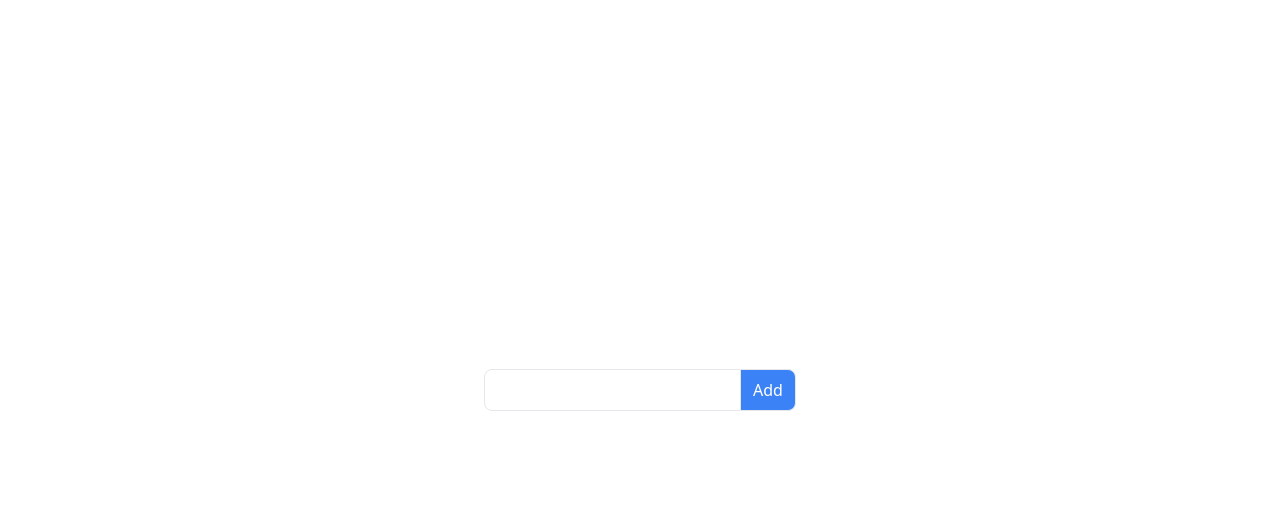
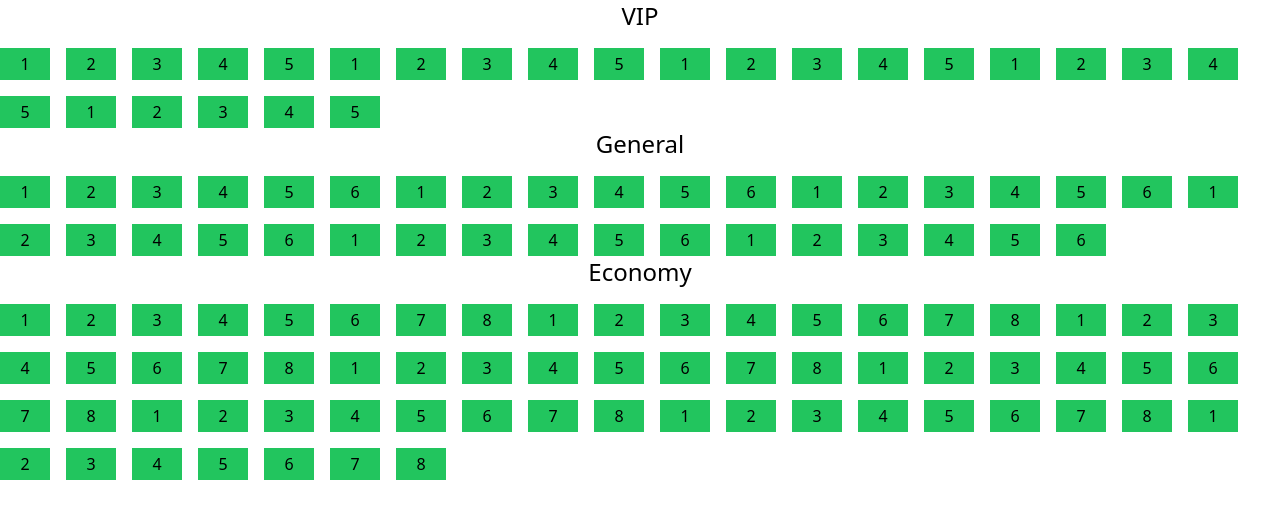
Before and after one commit to utsavbaral007/learn-typescript, a React (Vite) app: page / in a window 1280 px wide. Shown: the top 518 px of the page. Built offline with nearby package versions, Linux system fonts and the light colour scheme.

Commit message:
learn typescript, slot booking initialized

```diff
--- a/src/App.tsx
+++ b/src/App.tsx
@@ -15,11 +15,11 @@ function App() {
   const [loggedIn, setLoggedIn] = useState<boolean>(true);
 
   return (
-    <div className="w-full h-screen flex flex-col justify-center items-center">
-      <Todo />
+    <div className="w-full h-auto flex flex-col justify-center items-center">
+      {/* <Todo /> */}
       {/* <DeleteList /> */}
       {/* <MultipleDropdown /> */}
-      {/* <TickedBooking /> */}
+      <TickedBooking />
       {/* <Greet
         username={username}
         messageLength={messageLength}
--- a/src/components/TickedBooking.tsx
+++ b/src/components/TickedBooking.tsx
@@ -1,7 +1,13 @@
 import { useState } from "react";
 
 const TickedBooking = () => {
-  const [selectedSeat, setSelectedSeat] = useState({});
+  interface seatData {
+    section: string;
+    row: number;
+    col: number;
+  }
+
+  const [selectedSeat, setSelectedSeat] = useState([]);
 
   const sections = [
     {
@@ -20,17 +26,30 @@ const TickedBooking = () => {
       seatsPerRow: 8,
     },
   ];
+
+  let count = 0;
+
+  const selectSeat = (seatData: seatData) => {
+    console.log(seatData);
+    // count += 1;
+    // if (count > 5) {
+    //   console.log("You can only select 5 seats");
+    // } else {
+    //   console.log("select more seats");
+    // }
+  };
+
   return (
     <>
       <div className="flex flex-col items-center">
         {sections?.map((data, index) => (
-          <div key={index} className={`w-[${70*data.rows}px] text-center`}>
+          <div key={index} className={`w-[${70 * data.rows}px] text-center`}>
             <h1 className="mb-4 text-2xl">{data.section}</h1>
             <div className="flex items-center flex-wrap gap-4">
               {Array.from({ length: data.rows * data.seatsPerRow })
                 .fill(data.seatsPerRow)
                 .map((_, i) => (
-                  <button className={`py-1 w-[50px] bg-green-500`} key={index}>
+                  <button className={`py-1 w-[50px] bg-green-500`} key={i}>
                     {(i % data.rows) + 1}
                   </button>
                 ))}
```
